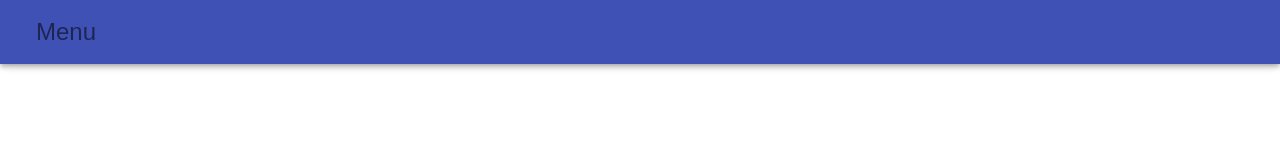
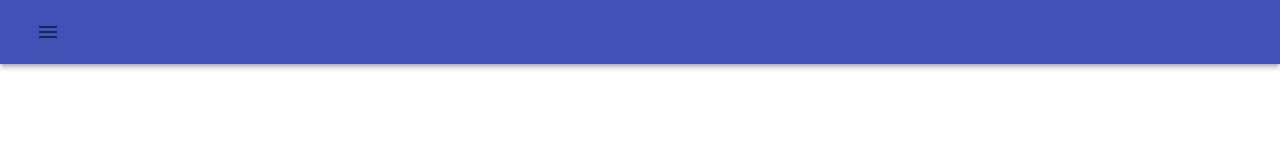
Before and after one commit to juniperalcorn/material-practice, a React (Create React App) app: page / in a window 1280 px wide. Shown: the top 160 px of the page. Built offline with nearby package versions, Linux system fonts and the light colour scheme.

Commit message:
install @material-ui/icons

```diff
--- a/package.json
+++ b/package.json
@@ -4,6 +4,7 @@
   "private": true,
   "dependencies": {
     "@material-ui/core": "^4.4.3",
+    "@material-ui/icons": "^4.4.3",
     "material-ui-icons": "^1.0.0-beta.36",
     "react": "^16.9.0",
     "react-dom": "^16.9.0",
--- a/src/components/header.js
+++ b/src/components/header.js
@@ -29,7 +29,7 @@ class Header extends Component {
                 <AppBar>
                     <Toolbar>
                         <IconButton>
-                            Menu
+                            <MenuIcon/>
                         </IconButton>
                     </Toolbar>
 
```
Also changed, not shown: 1 other file (tests, documents, lock files or other folders).
